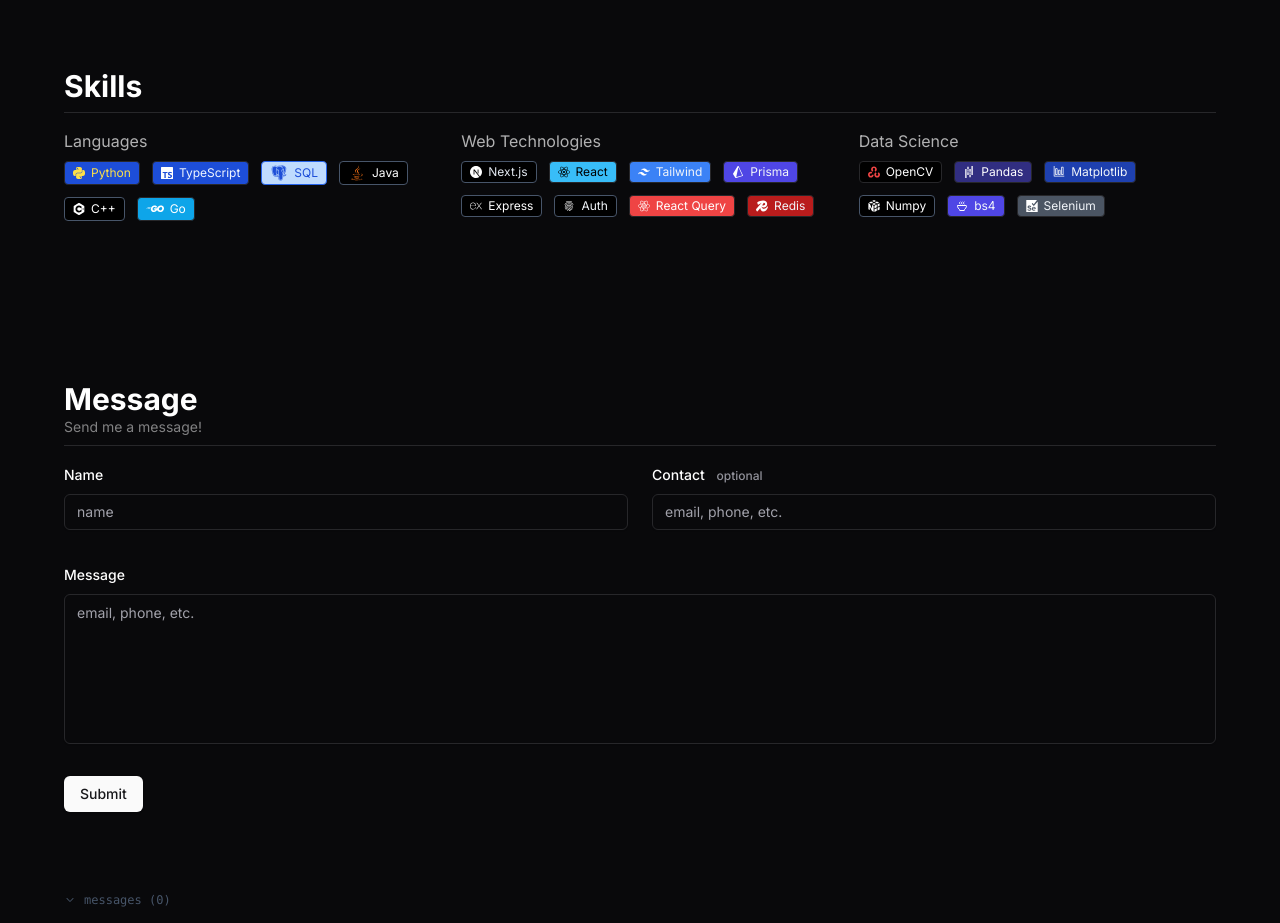
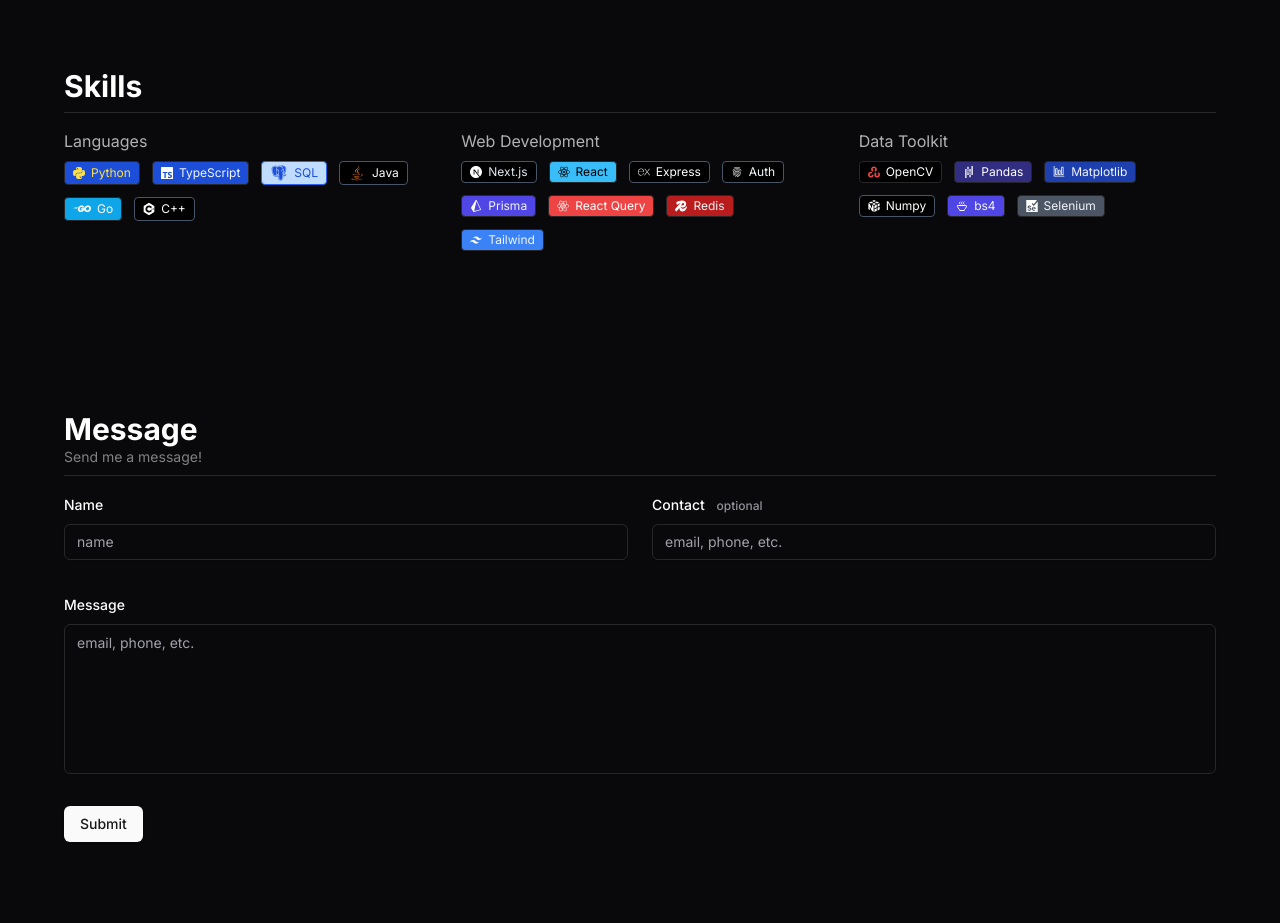
Before and after one commit to marcusgeorgievski/marcusgeorgievski.com-v2, a Next.js app: page / in a window 1280 px wide. Shown: the part 1200-2123 px from the top of the page. Built offline with nearby package versions, Linux system fonts and the light colour scheme; no server answers; the database is empty.

Commit message:
Changed order of tags

```diff
--- a/src/app/(main)/notes/page.tsx
+++ b/src/app/(main)/notes/page.tsx
@@ -1,5 +1,6 @@
 import NoteCard from "@/components/notes/note-card"
 import ProfileCard from "@/components/notes/profile-card"
+import { PiWarning } from "react-icons/pi"
 
 export default async function NotesPage() {
     const res = await fetch(
@@ -9,16 +10,21 @@
 
     return (
         <>
-            <div className="py-8">
+            <div className="py-8 flex flex-col gap-4">
                 {/* HEADER */}
                 <div>
                     <ProfileCard />
                 </div>
 
-                {/* FILTERS */}
-                <div></div>
+                <div className="text-xl text-muted-foreground">
+                    <div className="flex items-center gap-2">
+                        <PiWarning />
+                        <p>Example</p>
+                    </div>
+                    <p className="text-muted-foreground text-xs">coming soon</p>
+                </div>
 
-                <div className="mt-8 grid grid-cols-1 md:grid-cols-2">
+                <div className="mt-4 grid grid-cols-1 md:grid-cols-2">
                     <NoteCard note={notes[0]} />
                 </div>
             </div>
--- a/src/components/sections/skills.tsx
+++ b/src/components/sections/skills.tsx
@@ -24,7 +24,7 @@
                 </div>
                 <div>
                     <h3 className=" mb-2 text-foreground/70">
-                        Web Technologies
+                        Web Development
                     </h3>
                     <div className="flex gap-3 flex-wrap">
                         {webTechnologies.map((technology) => (
@@ -33,7 +33,7 @@
                     </div>
                 </div>
                 <div>
-                    <h3 className=" mb-2 text-foreground/70">Data Science</h3>
+                    <h3 className=" mb-2 text-foreground/70">Data Toolkit</h3>
                     <div className="flex gap-3 flex-wrap">
                         {dataScience.map((technology) => (
                             <Tag key={technology} name={technology} />
--- a/src/lib/tags.ts
+++ b/src/lib/tags.ts
@@ -21,17 +21,17 @@
 import { Tag } from "@/lib/types"
 import { SiCplusplus, SiExpress, SiOpencv } from "react-icons/si"
 
-export const languages = ["Python", "TypeScript", "SQL", "Java", "C++", "Go"]
+export const languages = ["Python", "TypeScript", "SQL", "Java", "Go", "C++"]
 
 export const webTechnologies = [
     "Next.js",
     "React",
-    "Tailwind",
-    "Prisma",
     "Express",
     "Auth",
+    "Prisma",
     "React Query",
     "Redis",
+    "Tailwind",
 ]
 
 export const dataScience = [
```
